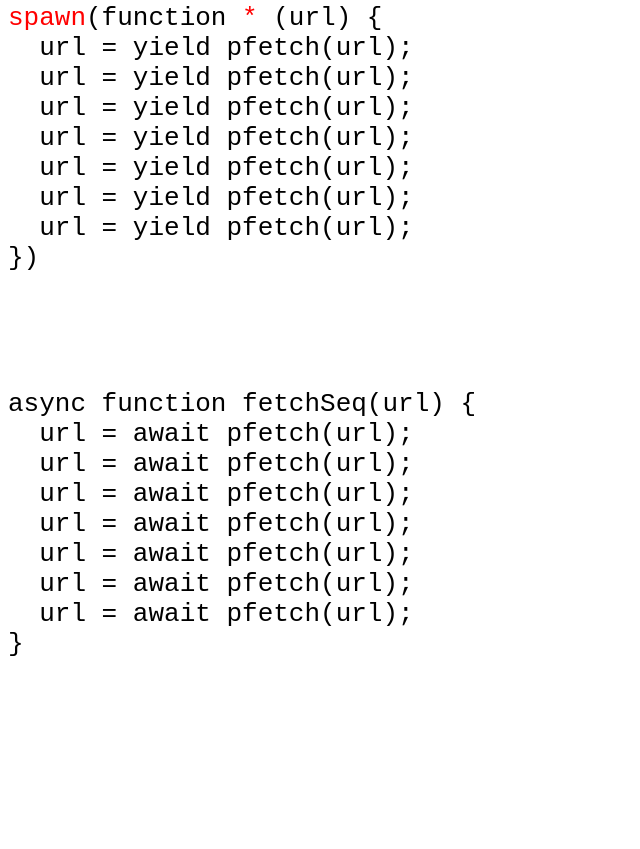
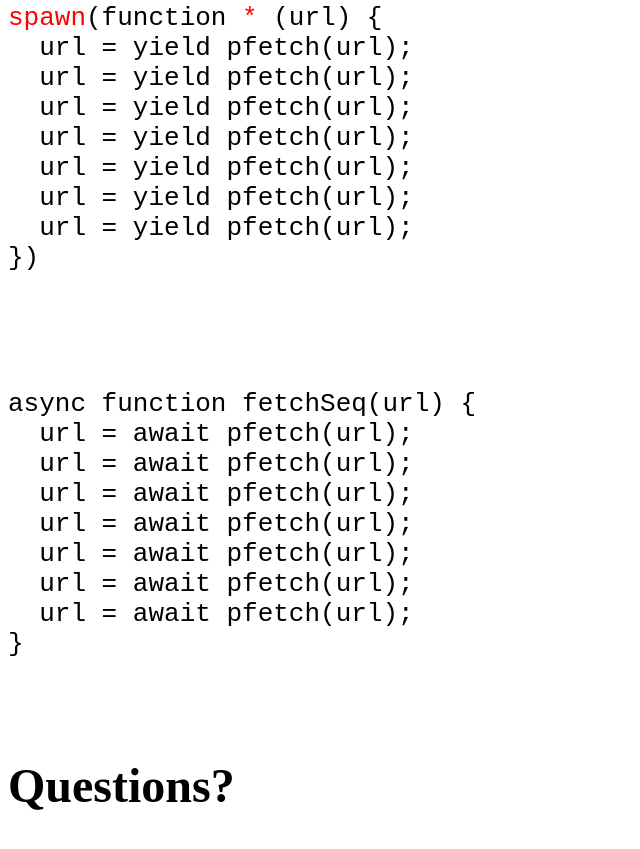
Before and after one commit to antono/2015-11-asyncawait, a website: page index.html in a window 1280 px wide. Shown: the part 10337-11186 px from the top of the page, without its empty margins (0-640 px from the left). Before the commit the page ends 11082 px from the top, so only its background shows below. Drawn offline with Linux system fonts and the light colour scheme.

Commit message:
Questions?

```diff
--- a/index.html
+++ b/index.html
@@ -456,6 +456,10 @@ async function fetchSeq(url) {
     </pre>
   </web-slide>
 
+  <web-slide-title>
+		<h2> Questions? </h2>
+  </web-slide-title>
+
   <web-presentation-progress></web-presentation-progress>
   <web-presentation-keyboardcontrols></web-presentation-keyboardcontrols>
 </web-presentation>
```
